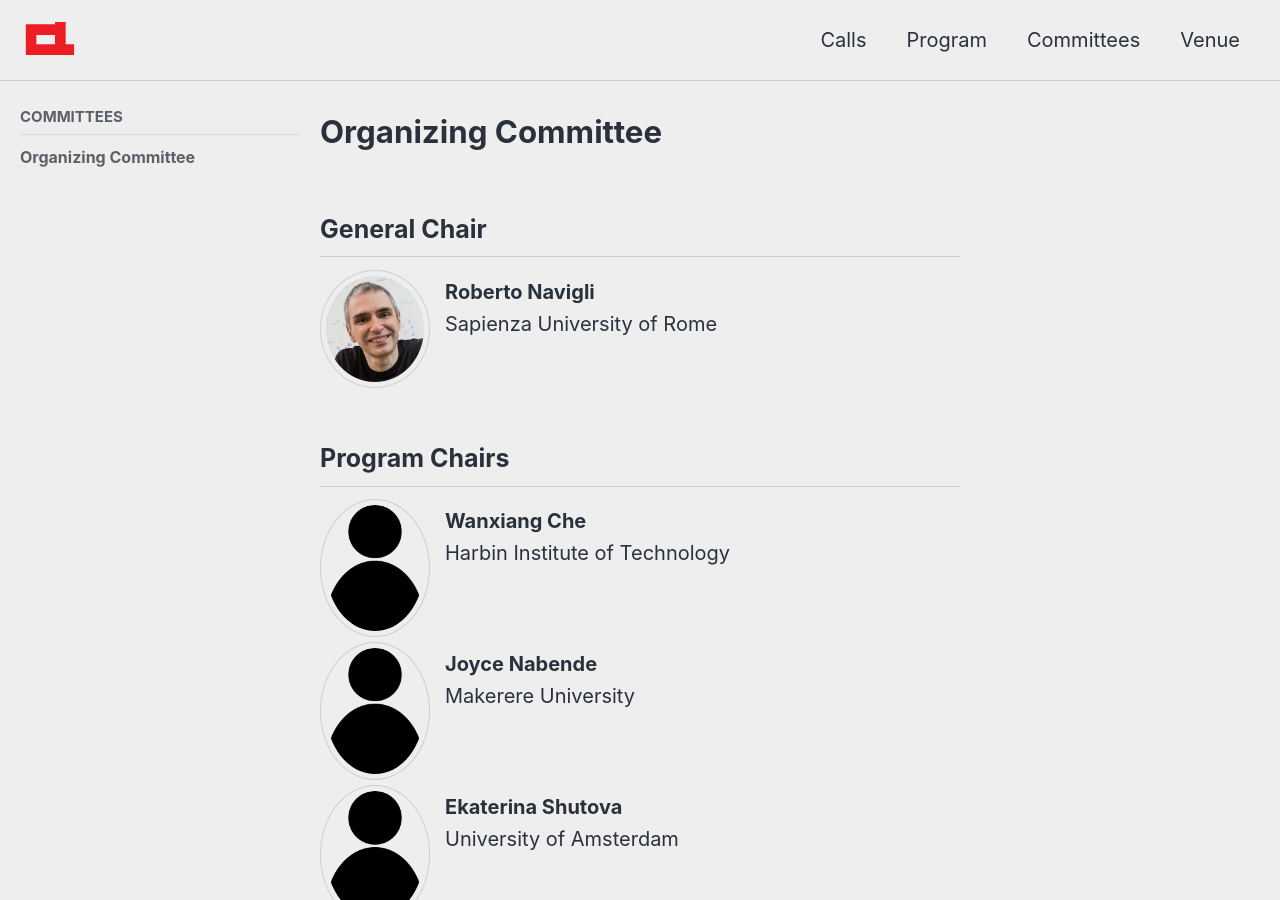
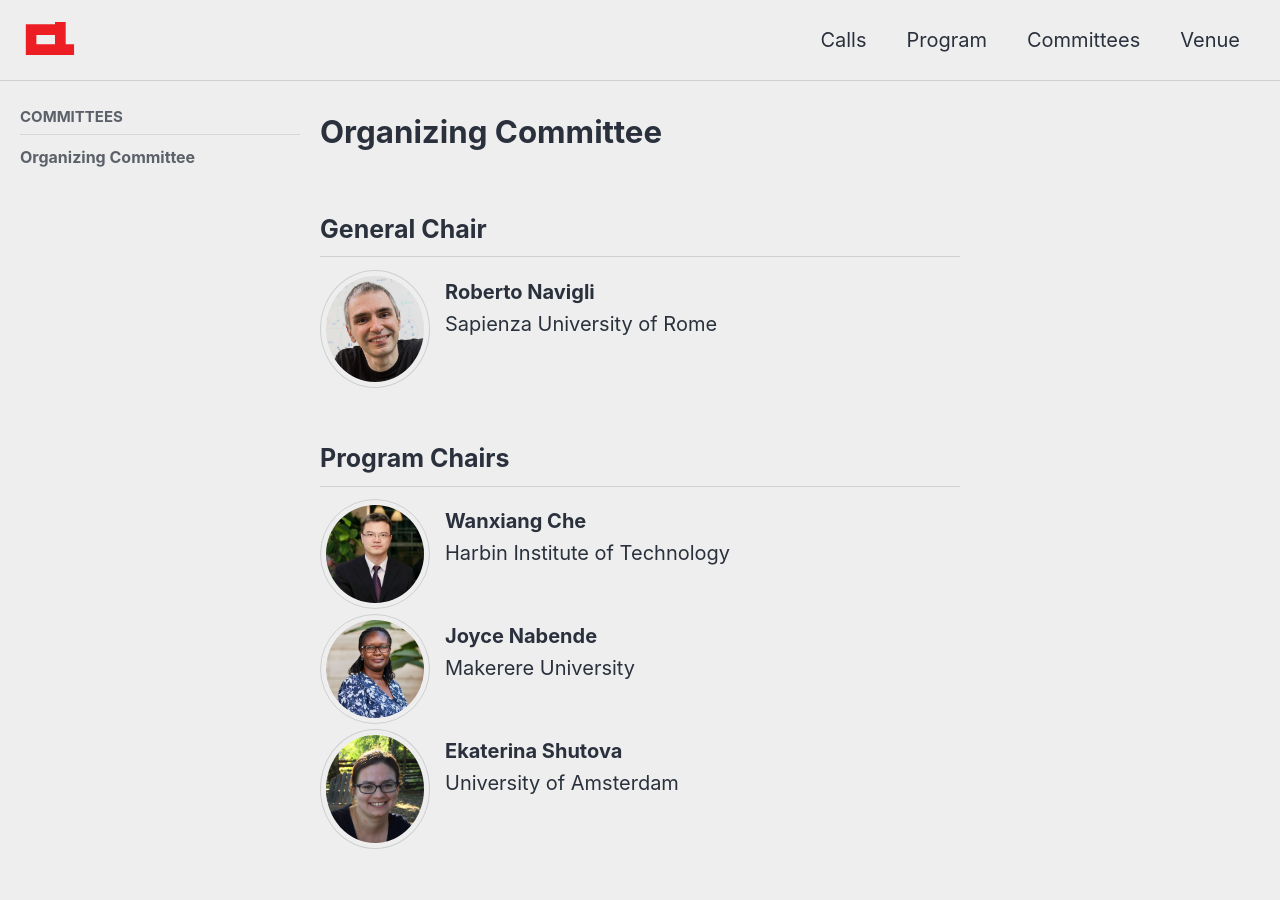
Before and after one commit to acl-org/acl-2025, a Jekyll site: the page built from _pages/committees/organization.md, in a window 1280 px wide and 900 px high. Built offline with Jekyll 4.4.1, drawn with Linux system fonts in a browser that asks for light colours; cached includes are drawn as plain includes; nearby versions of some CDN libraries.

Commit message:
Update organization.md

```diff
--- a/_pages/committees/organization.md
+++ b/_pages/committees/organization.md
@@ -20,24 +20,24 @@ sidebar:
 
 {% include committee-member.html
    name="Wanxiang Che"
-   picture="/assets/images/committee/person.png"
-   site=""
+   picture="/assets/images/committee/WanxiangChe.jpg"
+   site="http://ir.hit.edu.cn/~car/"
    institution="Harbin Institute of Technology"
    email = ""
 %}
 
 {% include committee-member.html
    name="Joyce Nabende"
-   picture="/assets/images/committee/person.png"
-   site=""
+   picture="/assets/images/committee/JoyceNabende.jpg"
+   site="https://sites.google.com/view/jnabende/home?authuser=0"
    institution="Makerere University"
    email = ""
 %}
 
 {% include committee-member.html
    name="Ekaterina Shutova"
-   picture="/assets/images/committee/person.png"
-   site=""
+   picture="/assets/images/committee/EkaterinaShutova.jpg"
+   site="https://www.shutova.org/"
    institution="University of Amsterdam"
    email = ""
 %}
```
